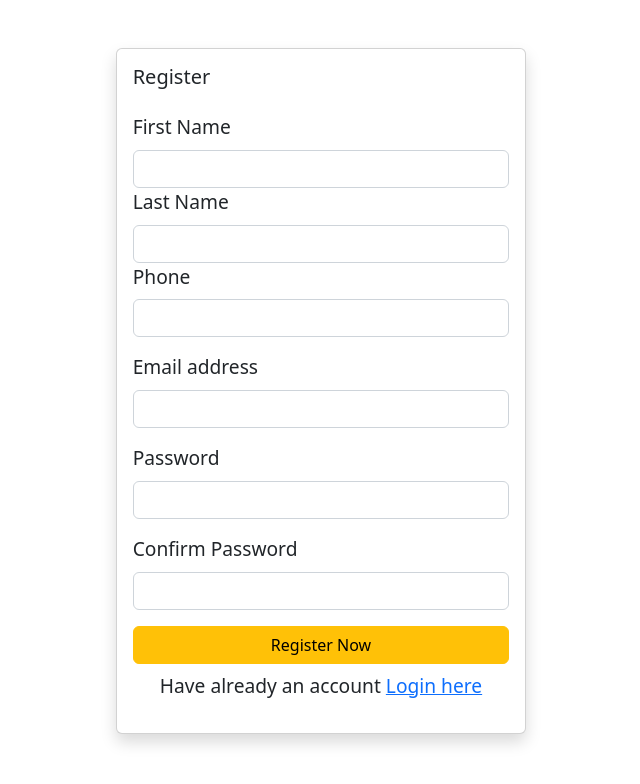
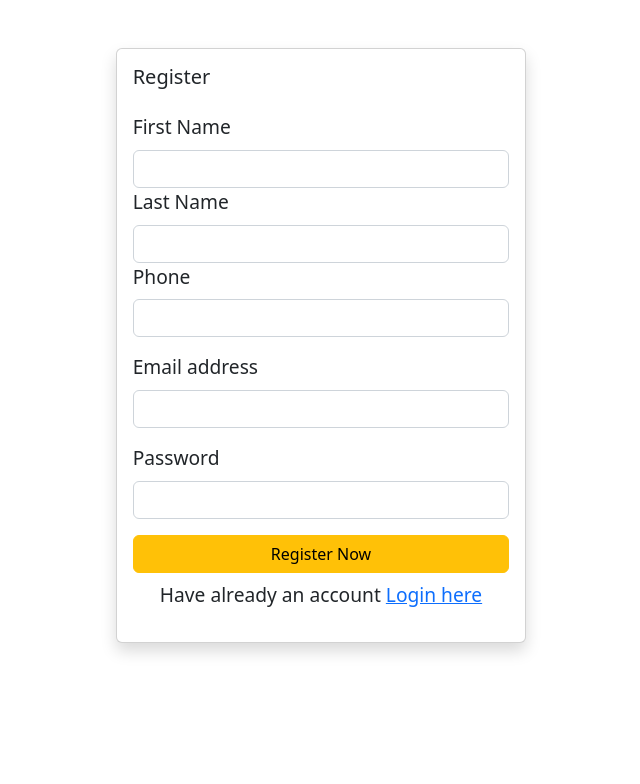
Before and after one commit to shailbpatel/private_gym, a React (Create React App) app in the folder frontend/: page /register in a window 1280 px wide. Shown: the top 784 px of the page, without its empty margins (319-959 px from the left). Built offline with nearby package versions, Linux system fonts and the light colour scheme.

Commit message:
minot fixes

```diff
--- a/frontend/package.json
+++ b/frontend/package.json
@@ -3,6 +3,7 @@
   "version": "0.1.0",
   "private": true,
   "dependencies": {
+    "@radix-ui/react-popover": "1.0.5",
     "@reduxjs/toolkit": "^1.9.3",
     "@testing-library/jest-dom": "^5.16.5",
     "@testing-library/react": "^13.4.0",
--- a/frontend/src/components/UpcomingClasses.js
+++ b/frontend/src/components/UpcomingClasses.js
@@ -1,16 +1,49 @@
 import React from 'react';
+import { Table } from 'antd';
 
-function UpcomingClasses({ props }) {
+function UpcomingClasses({ enrolledClasses }) {
   const today = new Date();
 
+  const formatTime = (time) => {
+    const date = new Date(time);
+    const hours = date.getHours() % 12 || 12;
+    const minutes = date.getMinutes().toString().padStart(2, '0');
+    const ampm = date.getHours() >= 12 ? 'pm' : 'am';
+
+    return `${hours}:${minutes} ${ampm}`;
+  };
+
   // Filter classes that start from today or later
-  const upcomingClasses = props.enrolledClasses.filter((cls) => {
-    const classDate = new Date(cls.time);
-    return classDate >= today;
-  });
+  const upcomingClasses =
+    enrolledClasses &&
+    enrolledClasses.filter((cls) => {
+      const classDate = new Date(cls.time);
+      return classDate >= today;
+    });
+
+  const classInfo = enrolledClasses.map((cls) => ({
+      name: cls.name,
+      time: formatTime(cls.time),
+    }));
+
+  const columns = [
+    {
+      title: 'Name',
+      dataIndex: 'name',
+      key: 'name',
+    },
+    {
+      title: 'Time',
+      dataIndex: 'time',
+      key: 'time',
+    }
+  ]
+
 
   return (
-    <h3>Upcoming classes</h3>
+    <div>
+      {upcomingClasses.length === 0 ? <h3 className='text-center'>No upcoming classes</h3> : <div><Table dataSource={classInfo} columns={columns} /></div> }
+    </div>
   );
 }
 
--- a/frontend/src/pages/Dashboard.js
+++ b/frontend/src/pages/Dashboard.js
@@ -50,8 +50,8 @@ function Dashboard() {
         console.log('localStorage');
         axios.post('users/logout',{}, { headers:{Authorization: 'Token ' + localStorage.getItem('token')}})
         .then((r) => {
-            localStorage.setItem('token', "")
-            setUser({})
+            localStorage.removeItem('token');
+            setUser({});
         })
         .catch((e) => {
             console.log(e)
--- a/frontend/src/pages/Register.js
+++ b/frontend/src/pages/Register.js
@@ -10,7 +10,6 @@ function Register() {
     const [last_name, setLastName] = useState("")
     const [email, setEmail] = useState("")
     const [password, setPassword] = useState("")
-    const [confirmPassword, setConfirmPassword] = useState("")
     const [validationErrors, setValidationErrors] = useState("");
     const [isSubmitting, setIsSubmitting] = useState(false);
 
@@ -29,7 +28,6 @@ function Register() {
             last_name: last_name,
             email:email,
             password:password,
-            password_confirmation:confirmPassword
         }
         axios.post('/users/signup', payload)
         .then((r) => {
@@ -146,20 +144,6 @@ function Register() {
                                         </div>
                                     }
                                 </div>
-                                <div className="mb-3">
-                                    <label
-                                        htmlFor="confirm_password"
-                                        className="form-label">Confirm Password
-                                    </label>
-                                    <input
-                                        type="password"
-                                        className="form-control"
-                                        id="confirm_password"
-                                        name="confirm_password"
-                                        value={confirmPassword}
-                                        onChange={(e)=>setConfirmPassword(e.target.value)}
-                                    />
-                                </div>
                                 <div className="d-grid gap-2">
                                     <button
                                         disabled={isSubmitting}
```
Also changed, not shown: 1 other file (tests, documents, lock files or other folders).
